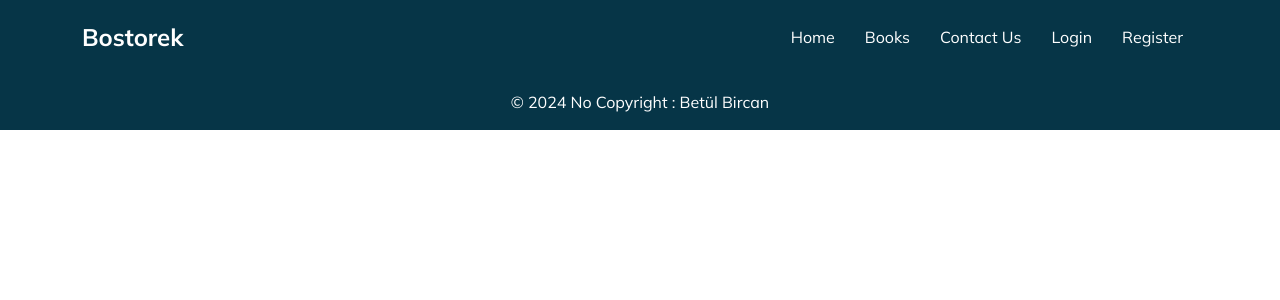
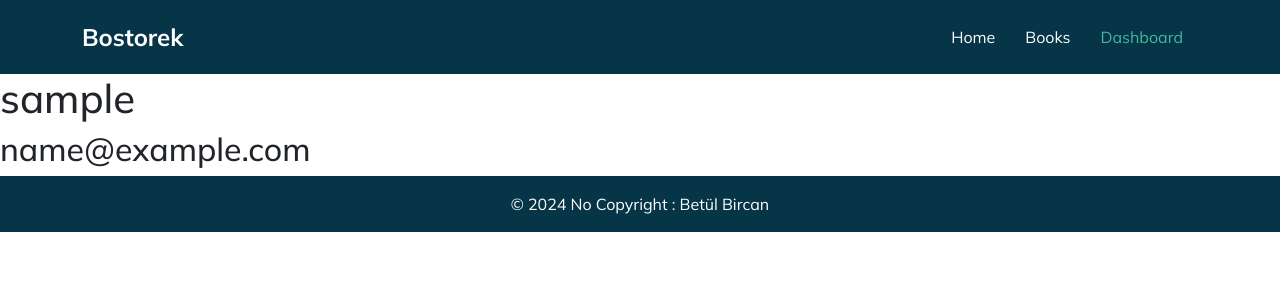
Before and after one commit to BetulBircan/bostorek-tr, a Vue app in the folder frontEnd/: page /dashboard in a window 1280 px wide. Shown: the top 300 px of the page. Built offline with nearby package versions, Linux system fonts and the light colour scheme; no server answers; sample sign-in values are in the browser's storage.

Commit message:
Dashboardeklendi kullancı login olam durumu storage e kaydedildi ve kullanıcı yetkisi vs kontroller yapıldı. devam edecek

```diff
--- a/frontEnd/src/components/NavBar.vue
+++ b/frontEnd/src/components/NavBar.vue
@@ -9,13 +9,13 @@
             <li class="nav-item">
                 <RouterLink class="nav-link" :to="{name : 'books'}">Books</RouterLink>
             </li>
-            <li class="nav-item">
-                <RouterLink class="nav-link" :to="{name : 'contact'}">Contact Us</RouterLink>
+            <li class="nav-item" v-if="isLoggedIn">
+                <RouterLink class="nav-link" :to="{name : 'dashboard'}">Dashboard</RouterLink>
             </li>
-            <li class="nav-item">
+            <li class="nav-item" v-if="!isLoggedIn">
                 <RouterLink class="nav-link" :to="{name : 'login'}">Login</RouterLink>
             </li>
-            <li class="nav-item">
+            <li class="nav-item" v-if="!isLoggedIn">
                 <RouterLink class="nav-link" :to="{name : 'register'}">Register</RouterLink>
             </li>
         </ul>
@@ -25,6 +25,8 @@
 
 <script>
 import { RouterLink } from 'vue-router';
+import { useAuthStore } from '@/stores/authStore';
+import { mapState } from 'pinia';
 
     export default {
         name : 'NavBar',
@@ -36,6 +38,9 @@ import { RouterLink } from 'vue-router';
 
             }
         },
+        computed : {
+            ...mapState(useAuthStore, ["isLoggedIn"])
+        }
     }
 </script>
 
--- a/frontEnd/src/main.js
+++ b/frontEnd/src/main.js
@@ -5,7 +5,8 @@ import { createApp } from "vue";
 import App from "@/App.vue";
 import router from "@/router/index.js";
 import { createPinia } from 'pinia';
-import { useBookStore } from './stores/bookStore';
+import { useBookStore } from '@/stores/bookStore.js';
+import { useAuthStore } from '@/stores/authStore.js';
 
 /* import the fontawesome core */
 import { library } from '@fortawesome/fontawesome-svg-core'
@@ -21,6 +22,13 @@ import { faThumbsUp } from '@fortawesome/free-regular-svg-icons'
 library.add(faArrowLeft, faThumbsUp)
 
 const pinia = createPinia();
+
+const storedUser = localStorage.getItem('user');
+
+if(storedUser) {
+    const userData = JSON.parse(storedUser); //JSON.parse ile JSON stringi JAVASCRİPT OBJESİNE çeviririz.
+    useAuthStore(pinia).user = userData;
+}
 
 const bookStore = useBookStore(pinia);
 
--- a/frontEnd/src/router/index.js
+++ b/frontEnd/src/router/index.js
@@ -1,10 +1,10 @@
 import { createRouter, createWebHistory } from 'vue-router'
 import HomeView from "@/views/HomeView.vue"
 import BooksView from "@/views/BooksView.vue"
-import ContactView from "@/views/ContactView.vue"
 import LoginView from "@/views/LoginView.vue"
 import RegisterView from "@/views/RegisterView.vue"
 import BookDetailView from "@/views/BookDetailView.vue"
+import DashboardView from '@/views/DashboardView.vue'
 
 const router = createRouter({
     history : createWebHistory(),
@@ -28,11 +28,18 @@ const router = createRouter({
             component : BookDetailView
         },
         {
-            path : '/contact',
-            //url için uniq identity yani tekil bir tanımlayıcı
-            name : "contact",
-            component : ContactView
+            path : '/dashboard',
+            name : "dashboard",
+            component : DashboardView,
+            meta : {requiresAuth : true} //dashboard sayfasına giriş yapabilmek için giriş yapmış olmak gerekiyor
         },
+        //mail gönderimi nodejs anlatım kısmında var arin yazılım kanalında ContactView ksmı kaldırıldı
+        // {
+        //     path : '/contact',
+        //     url için uniq identity yani tekil bir tanımlayıcı
+        //     name : "contact",
+        //     component : ContactView
+        // },
         {
             path : '/login',
             //url için uniq identity yani tekil bir tanımlayıcı
@@ -50,4 +57,24 @@ const router = createRouter({
     linkActiveClass : "active-link", //aktif olan linkin class'ı
 })
 
+//router.beforeEach : herhangi bir route a gitmeden önce yapılacak işlemler bir routtan d,ğer route a geçerken yapılacak işlemler
+router.beforeEach((to,from,next) => {
+    const requiresAuth = to.matched.some(url => url.meta.requiresAuth); //kullanıcı yetkisi var mı yok mu kontrol eder
+    //localSStorage de kullanıcı var mı yok mu varsa giriş yapmış demektir
+    const isLoggedIn = localStorage.getItem('user');
+    if(requiresAuth && !isLoggedIn) {
+        next('/login');
+    } else {
+        next();
+    }
+
+
+    // const isAuthenticated = localStorage.getItem('user');
+    // if(to.meta.requiresAuth && !isAuthenticated) {
+    //     next('/login');
+    // } else {
+    //     next();
+    // }
+})
+
 export default router;
--- a/frontEnd/src/stores/authStore.js
+++ b/frontEnd/src/stores/authStore.js
@@ -6,15 +6,19 @@ export const useAuthStore = defineStore('authStore',{
         user : null
     }),
 
-    getters : {},
+    getters : {
+        isLoggedIn : (state) => {
+            return !!state.user; //kullanıcı varsa true yoksa false döner !! boolean a çevir demek
+        }
+    },
 
     actions : {
         async register(newUserData) {
             try {
                 const response = await axios.post('http://localhost:4000/api/v1/auth/register',newUserData);
-                this.user = response.data.user;
+                return response.data
             } catch (error) {
-                console.error('Error at register',error);
+                throw error;
             }
         },
 
@@ -22,6 +26,7 @@ export const useAuthStore = defineStore('authStore',{
             try {
                 const response = await axios.post('http://localhost:4000/api/v1/auth/login',userData);
                this.user = response.data.user;
+               localStorage.setItem('user',JSON.stringify(response.data.user)); //local storage a kullanıcı bilgilerini kaydeder. JSON.stringify ile JAVASCRİPT OBJESİNİ JSON stringe çeviririz.
             } catch (error) {
                 console.error('Error at login user',error);
             }
--- a/frontEnd/src/stores/bookStore.js
+++ b/frontEnd/src/stores/bookStore.js
@@ -24,6 +24,8 @@ export const useBookStore = defineStore('bookStore',{
             try {
                 //await new Promise((resolve) => setTimeout(resolve, 3000)); //3 saniye bekletme
                 const response = await axios.get('http://localhost:4000/api/v1/books');
+                console.log(response.data, 'response');
+
                 this.books = response.data;
                 //this.isLoading = false;
 
--- a/frontEnd/src/views/ContactView.vue
+++ /dev/null
@@ -1,19 +0,0 @@
-<template>
-    <div>
-        <SectionHeader title="Contact Us" text="Lorem ipsum dolor sit amet consectetur adipisicing elit. Fugit, beatae cumque nisi laborum harum ipsam!"/>
-    </div>
-</template>
-
-<script>
-import SectionHeader from '@/components/SectionHeader.vue'
-    export default {
-        name : 'ContactView',
-        components: {
-            SectionHeader
-        }
-    }
-</script>
-
-<style lang="scss" scoped>
-
-</style>
--- /dev/null
+++ b/frontEnd/src/views/DashboardView.vue
@@ -0,0 +1,19 @@
+<template>
+  <h1>{{ user.username }}</h1>
+  <h2>{{ user.email }}</h2>
+</template>
+
+<script>
+import { useAuthStore } from '@/stores/authStore';
+import { mapState } from 'pinia';
+    export default {
+        name : 'DashboardView',
+        computed : {
+            ...mapState(useAuthStore, ["user"])
+        }
+    }
+</script>
+
+<style scoped>
+
+</style>
--- a/frontEnd/src/views/LoginView.vue
+++ b/frontEnd/src/views/LoginView.vue
@@ -53,7 +53,8 @@ export default {
             async submitForm() {
                 try {
                     await this.login(this.formData);
-                    console.log("LOGİN SUCCESSFULL");
+                    this.$router.push('/dashboard');
+                    //console.log("LOGİN SUCCESSFULL");
                 } catch (error) {
                     console.log("LOGİN FAİLED : ", error);
 
--- a/frontEnd/src/views/RegisterView.vue
+++ b/frontEnd/src/views/RegisterView.vue
@@ -161,7 +161,8 @@ import { mapActions } from 'pinia';
             async submitForm() {
               try {
                 await this.register(this.formData);
-                console.log("KAYIT BAŞARILI");
+                this.$router.push('/login');
+                //console.log("KAYIT BAŞARILI");
 
 
               } catch (error) {
```
Also changed, not shown: frontEnd/public/aciklama.txt, 1 other file (tests, documents, lock files or other folders).
